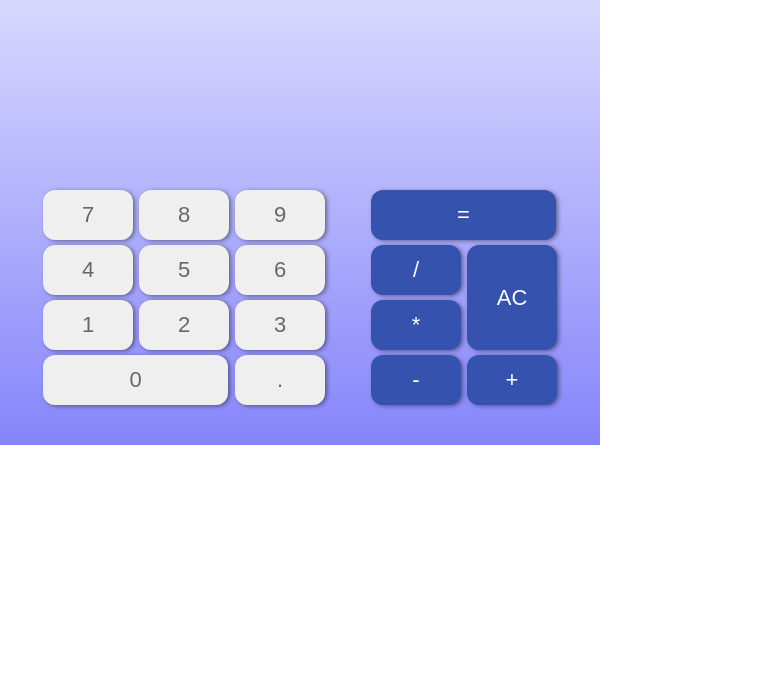
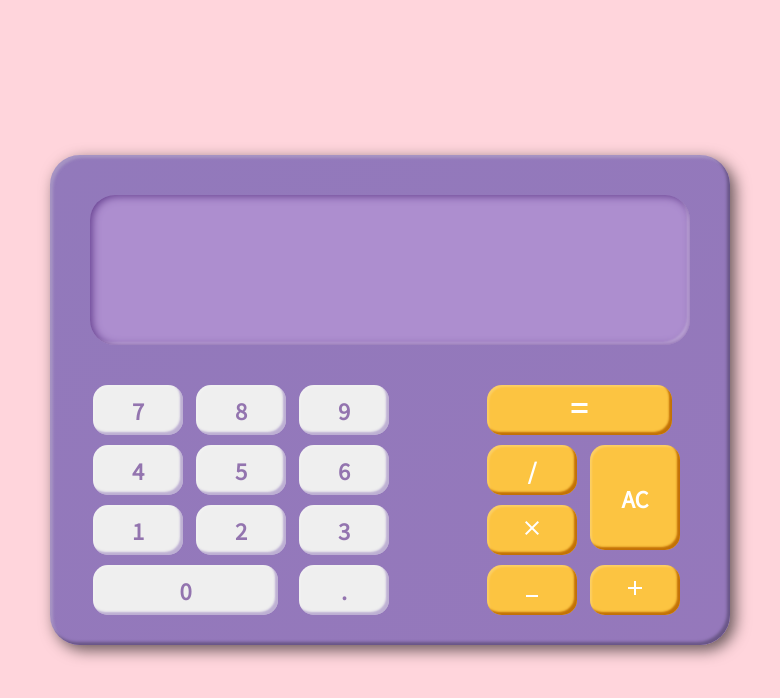
Before and after one commit to Se00n00/calculator, an Electron app: page cal/rendered/index.html in a window 780 px wide. Drawn offline with nearby package versions, Linux system fonts and the light colour scheme.

Commit message:
giving final look and touch

```diff
--- a/cal/rendered/index.html
+++ b/cal/rendered/index.html
@@ -7,6 +7,10 @@
     <link rel="shortcut icon" href="icon.png" type="png">
     <link rel="stylesheet" href="style.css">
     <link rel="preconnect" href="https://fonts.googleapis.com">
+<link rel="preconnect" href="https://fonts.gstatic.com" crossorigin>
+<link href="https://fonts.googleapis.com/css2?family=Noto+Sans+JP&family=Roboto+Mono:ital@0;1&display=swap" rel="stylesheet">
+    <link rel="preconnect" href="https://fonts.googleapis.com">
+    <link rel="stylesheet" href="https://fonts.googleapis.com/css2?family=Material+Symbols+Outlined:opsz,wght,FILL,GRAD@20..48,100..700,0..1,-50..200" />
 <link rel="preconnect" href="https://fonts.gstatic.com" crossorigin>
 <link href="https://fonts.googleapis.com/css2?family=Roboto+Mono:ital@0;1&display=swap" rel="stylesheet">
 </head>
@@ -31,12 +35,24 @@
                 <button id="Decimal">.</button>
             </div>
             <div class="right">
-                <button id="enter">=</button>
+                <button id="enter"><span class="material-symbols-outlined">
+                    equal
+                    </span>
+                </button>
                 <button id="Divide">/</button>
                 <button id="AC">AC</button>
-                <button id="Multiply">*</button>
-                <button id="Sub">-</button>
-                <button id="Add">+</button>
+                <button id="Multiply"><span class="material-symbols-outlined">
+                    close
+                    </span>
+                </button>
+                <button id="Sub"><span class="material-symbols-outlined">
+                    minimize
+                    </span>
+                </button>
+                <button id="Add"><span class="material-symbols-outlined">
+                    add
+                    </span>
+                </button>
             </div>
             <!-- <div class="upper">
                 <button id="AC">AC</button>
--- a/cal/rendered/script.js
+++ b/cal/rendered/script.js
@@ -23,21 +23,29 @@ const AC=document.querySelector('#AC');
 const Divide=document.querySelector('#Divide');
 const Multiply=document.querySelector('#Multiply');
 const Seven=document.querySelector('#Seven');
+
 const Eight=document.querySelector('#Eight');
+
 const Nine=document.querySelector('#Nine');
+
 const Four=document.querySelector('#Four');
+
 const Five=document.querySelector('#Five');
+
 const Six=document.querySelector('#Six');
+
 const One=document.querySelector('#One');
+
 const Two=document.querySelector('#Two');
+
 const Three=document.querySelector('#Three');
+
 const o=document.querySelector('#o');
 const Decimal=document.querySelector('#Decimal');
 const Del=document.querySelector('#Del');
 const Sub=document.querySelector('#Sub');
 const Add=document.querySelector('#Add');
 const Enter=document.querySelector('#Enter');
-const close=document.querySelector('#close');
 
 //adding evenlistner for respective
 AC.addEventListener('click',()=>{
--- a/cal/rendered/style.css
+++ b/cal/rendered/style.css
@@ -122,31 +122,52 @@ button{
 #close{
     background-color: rgba(255, 0, 0, 0.242);
 } */
+.material-symbols-outlined {
+  font-variation-settings:
+  'FILL' 0,
+  'wght' 400,
+  'GRAD' 0,
+  'opsz' 24
+}
 body{
-    margin: 0 auto;
-    background: transparent;
+    margin: 0;
+    width: 100vw;
+    height: 100vh;
+    display: flex;
+    box-sizing: border-box;
+    flex-direction: row;
+    background: rgba(255, 192, 203, 0.659);
+    justify-content: center;
+    align-items: center;
 }
 .whole{
     /* background-color: rgba(40, 40, 40, 0.112); */
     /* background-image: linear-gradient(to bottom, #5a6fe62b, #4b62a692,#274073a8); */
-    background-image: linear-gradient(rgba(78, 78, 248, 0.218),rgba(0, 0, 246, 0.48));
-    height: 445px;
+    background-image: linear-gradient(to bottom right,#9279BB, #9578BB);
+    height: 410px;
     width: 600px;
-    /* border-radius: 8px; */
+    border-radius: 30px;
     padding: 40px;
-    box-sizing: border-box;
+    /* box-sizing: border-box; */
+    box-shadow: inset -3px -3px 3px #695687, inset 3px 3px 3px #dadada4a,5px 5px 15px rgba(0, 0, 0, 0.605);
+
+    /* background-color: hsl(265.97deg 33% 60.2%); */
 }
 .screen{
-    /* background-color: black; */
+    background-color: hsl(268.62deg 40.37% 68.43%);
+    border-radius: 25px;
     height: 150px;
+    margin-bottom: 40px;
+    padding-right: 10px;
     display: flex;
     flex-direction: column;
     justify-content:flex-start;
     align-items: end;
     font-family: "Roboto Mono", monospace;
+    box-shadow: inset 2px 1px 8px hsl(268.62deg 40.37% 38.43%),inset -3px -3px 2px rgba(255, 255, 255, 0.286);
+
 }
 .results{
-
     color: rgba(255, 255, 255, 0.895);
     opacity: 0.3;
     font-weight: 800;
@@ -156,6 +177,7 @@ body{
 }
 .query{
     font-size: 30px;
+    padding-bottom: 20px;
     color: rgba(255, 255, 255, 0.346);
     opacity: 0.7;
 }
@@ -184,7 +206,11 @@ body{
 }
 .right button{
     color: white;
-    background-color: #3452ae;
+    background-color: hsl(42.03deg 96.89% 62.16%);
+    box-shadow: inset -3px -3px 2px hsla(34, 97%, 38%, 0.951),inset 2px 2px 2px rgba(255, 255, 255, 0.186);
+}
+.left button{
+    box-shadow: inset -3px -3px 2px hsla(264, 33%, 60%, 0.531),inset 2px 2px 2px rgba(255, 255, 255, 0.186);
 }
 #AC{
     grid-column: 2/3;
@@ -192,14 +218,16 @@ body{
     height: 105px;
 }
 button{
+    font-family: "Noto Sans JP", sans-serif;
     width: 90px;
     height: 50px;
-    border-radius: 12px;
-    color: rgba(48, 48, 48, 0.706);
+    border-radius: 15px;
+    color: hsl(271.53deg 26.94% 57.06%);
     font-size: 22px;
     /* margin-bottom: 5px; */
-    margin: 0px 3px 5px 3px;
+    margin: 0px 10px 10px 3px;
     border: none;
+    font-weight: 700;
     /* border: 1px solid rgba(53, 53, 53, 0.122); */
     /* background-color: #4B61A6; */
     /* backdrop-filter: blur(8px); */
```
Also changed, not shown: cal/index.js (+10 -3 lines), cal/rendered/pnng.png (added), 1 other file.
